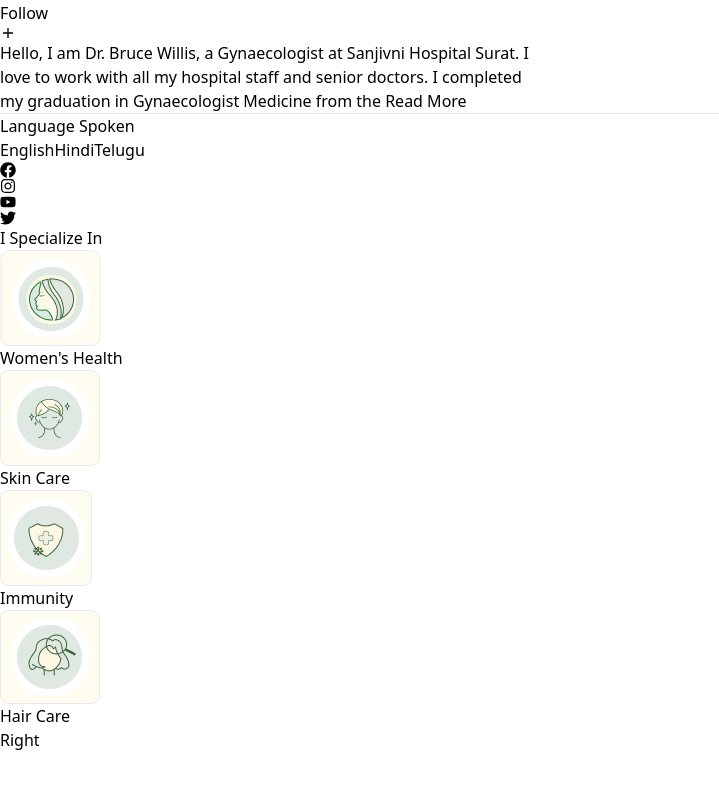
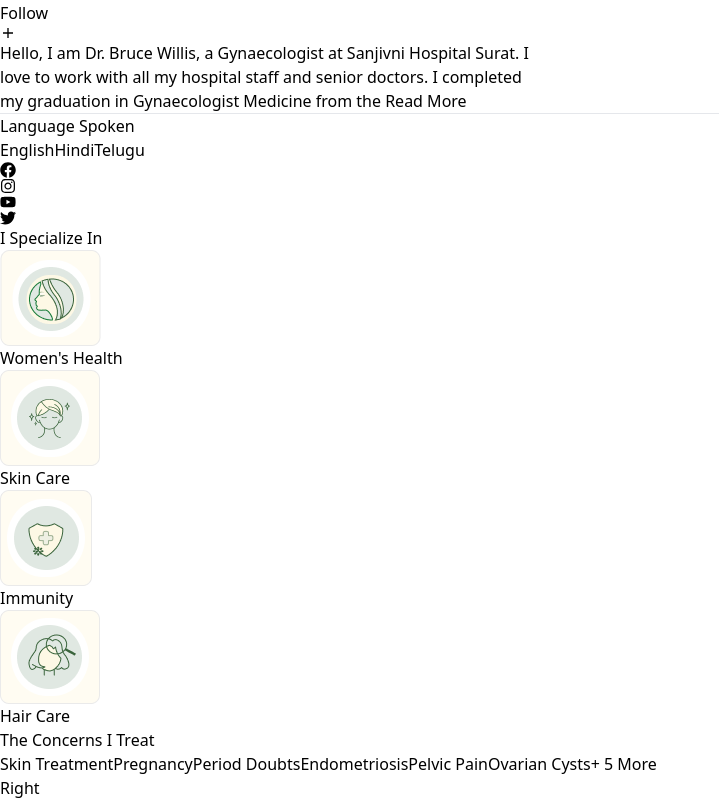
Before and after one commit to MASUMHD/AMRUTAM, a React app: page / in a window 1280 px wide. Shown: the part 1063-1863 px from the top of the page, without its empty margins (0-719 px from the left). Before the commit the page ends 1815 px from the top, so only its background shows below. Built offline with nearby package versions, Linux system fonts and the light colour scheme; the HTML template or start-up script is replaced by a standard one.

Commit message:
The Concerns I Treat

```diff
--- /dev/null
+++ b/src/Components/Home/Others/Concerns.jsx
@@ -0,0 +1,39 @@
+const Concerns = () => {
+    return (
+      <div className="mt-8 border rounded-xl">
+        <div className="flex justify-between items-center rounded-t-xl bg-[#F4F7EC] pt-3 pb-3 pl-10 pr-10">
+          <h3 className="text-xl font-semibold text-[#313131]">
+            The Concerns I Treat
+          </h3>
+        </div>
+
+        <div className="bg-white rounded-b-xl  p-6">
+          <div className="flex flex-wrap gap-4">
+            <span className="px-4 py-2 bg-[#F7F7FC] text-[#3A643B] rounded-full text-sm font-medium">
+              Skin Treatment
+            </span>
+            <span className="px-4 py-2 bg-[#F7F7FC] text-[#3A643B] rounded-full text-sm font-medium">
+              Pregnancy
+            </span>
+            <span className="px-4 py-2 bg-[#F7F7FC] text-[#3A643B] rounded-full text-sm font-medium">
+              Period Doubts
+            </span>
+            <span className="px-4 py-2 bg-[#F7F7FC] text-[#3A643B] rounded-full text-sm font-medium">
+              Endometriosis
+            </span>
+            <span className="px-4 py-2 bg-[#F7F7FC] text-[#3A643B] rounded-full text-sm font-medium">
+              Pelvic Pain
+            </span>
+            <span className="px-4 py-2 bg-[#F7F7FC] text-[#3A643B] rounded-full text-sm font-medium">
+              Ovarian Cysts
+            </span>
+            <span className="px-4 py-2 bg-[#F7F7FC] text-[#3A643B] rounded-full text-sm font-medium">
+              + 5 More
+            </span>
+          </div>
+        </div>
+      </div>
+    );
+  };
+
+  export default Concerns;
--- a/src/Components/Home/Others/Left.jsx
+++ b/src/Components/Home/Others/Left.jsx
@@ -1,4 +1,5 @@
 import AboutMe from "./AboutMe";
+import Concerns from "./Concerns";
 import Specialize from "./Specialize";
 
 
@@ -7,6 +8,7 @@
     <div>
         <AboutMe/>
         <Specialize/>
+        <Concerns/>
     </div>
   );
 };
```
